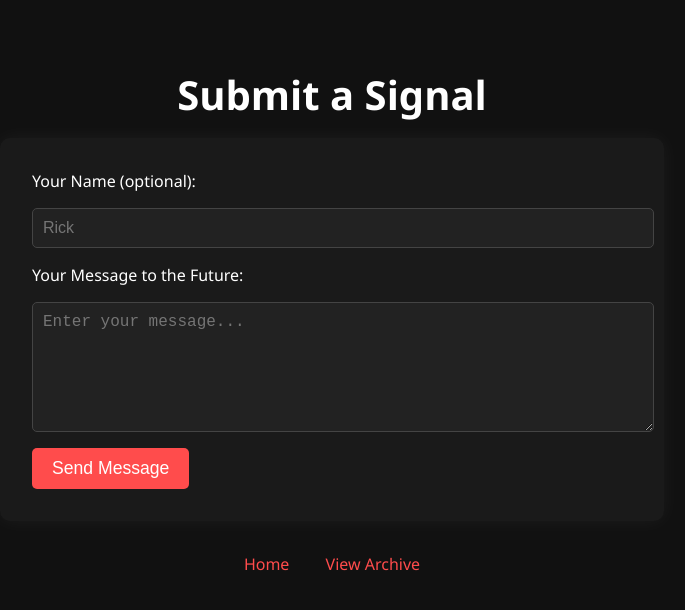
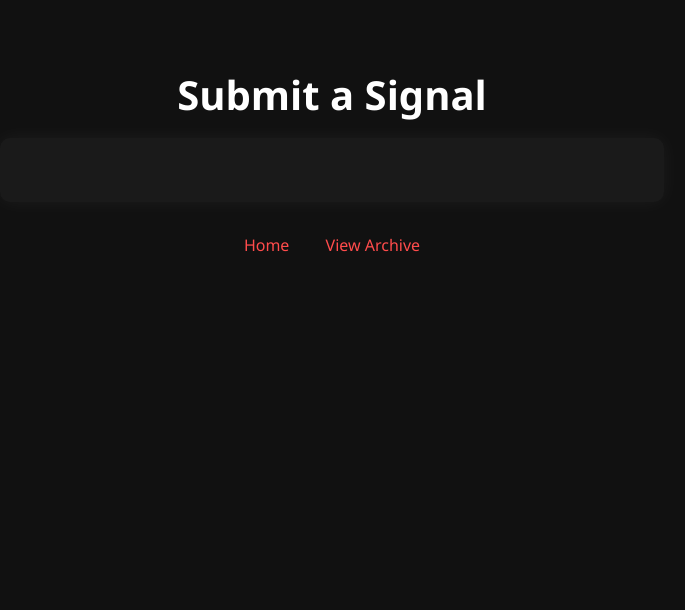
Before and after one commit to Racer-01111000/project-signal, a plain HTML site: page form/submit.html in a window 1280 px wide. Shown: the whole page, without its empty margins (308-993 px from the left). Drawn offline with Linux system fonts and the light colour scheme.

Commit message:
submit.html
form update

```diff
--- a/form/submit.html
+++ b/form/submit.html
@@ -63,15 +63,13 @@
 </head>
 <body>
   <h1>Submit a Signal</h1>
-  <form method="POST" action="https://formspree.io/f/YOUR_FORM_ID">
-    <label for="name">Your Name (optional):</label>
-    <input type="text" id="name" name="name" placeholder="Rick" />
-
-    <label for="message">Your Message to the Future:</label>
-    <textarea id="message" name="message" rows="6" placeholder="Enter your message..."></textarea>
-
-    <button type="submit">Send Message</button>
-  </form>
+<form
+  action="https://formspree.io/f/YOUR_FORM_ID"
+  method="POST"
+>
+  <input type="hidden" name="_redirect" value="https://your-deployment-url.vercel.app/form/thank-you.html" />
+  <!-- your form fields here -->
+</form>
 
   <div class="nav">
     <a href="/index.html">Home</a>
```
